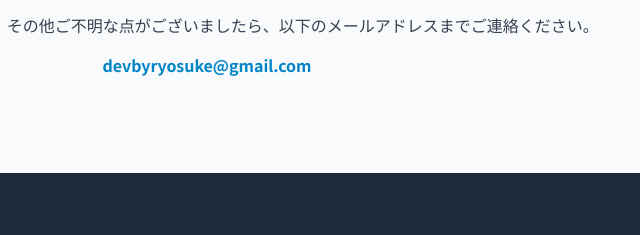
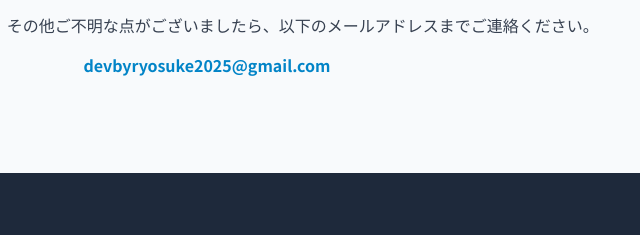
Before and after one commit to SMRI2170/Official-Website-of-Swim-Across, a plain HTML site: page support_ja.html in a window 1280 px wide. Shown: the part 2077-2312 px from the top of the page, 433-1073 px from the left. Drawn offline with nearby package versions, Linux system fonts and the light colour scheme.

Commit message:
Update support_ja.html

```diff
--- a/support_ja.html
+++ b/support_ja.html
@@ -147,7 +147,7 @@
                     <div class="text-center pt-10">
                          <h3 class="text-2xl font-bold">お問い合わせ</h3>
                          <p class="mt-4 text-gray-700">問題が解決しない場合や、その他ご不明な点がございましたら、以下のメールアドレスまでご連絡ください。</p>
-                         <a href="mailto:devbyryosuke@gmail.com" class="mt-4 inline-block text-primary font-bold hover:underline">devbyryosuke@gmail.com</a>
+                         <a href="mailto:devbyryosuke@gmail.com" class="mt-4 inline-block text-primary font-bold hover:underline">devbyryosuke2025@gmail.com</a>
                     </div>
                 </div>
             </div>
```
